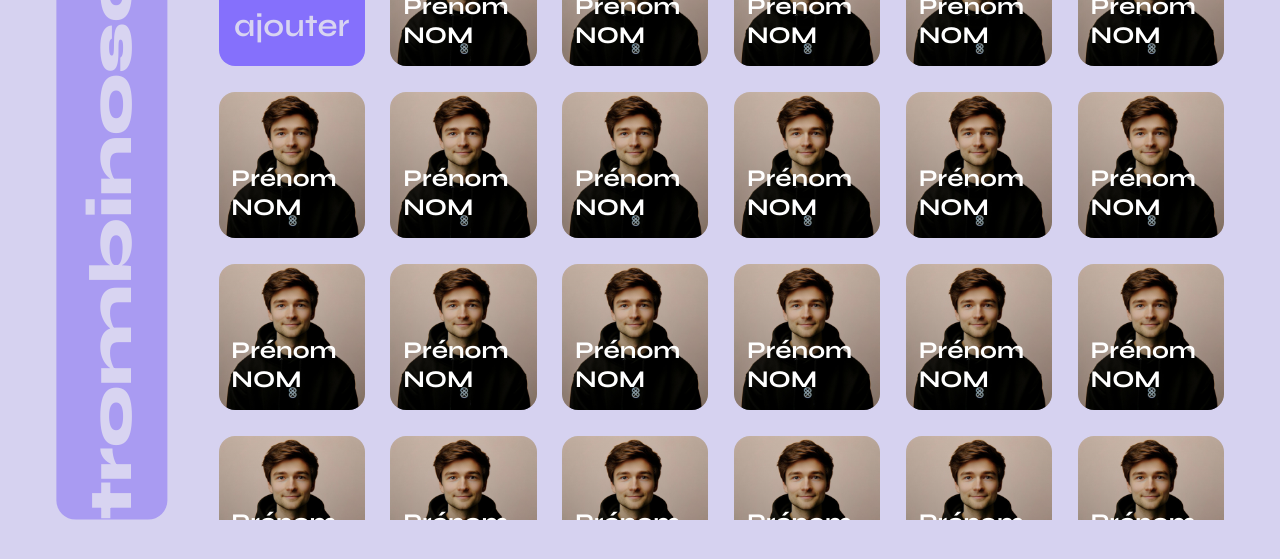
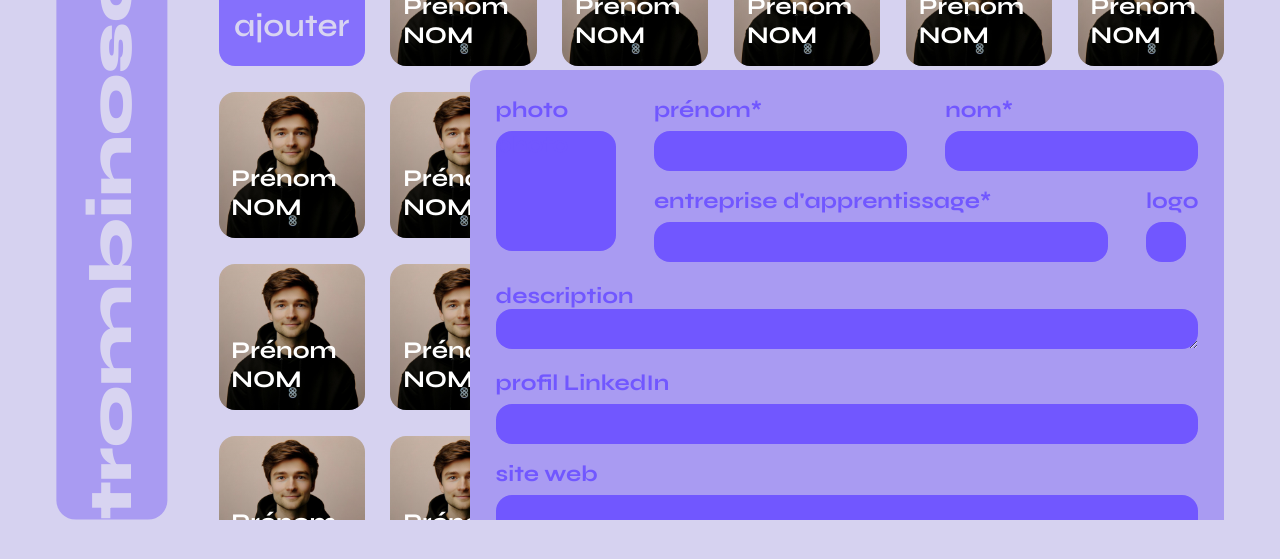
Before and after one commit to TheElysium/IMT-S5-trombinoscope, a React (Vite) app in the folder client/: page / in a window 1280 px wide. Shown: the part 229-788 px from the top of the page. Built offline with nearby package versions, Linux system fonts and the light colour scheme; no server answers.

Commit message:
Je hais les formulaires

```diff
--- a/client/src/App.css
+++ b/client/src/App.css
@@ -278,3 +278,119 @@ html, body {
   font-size: 1.2rem;
   transition: color 0.3s ease-in-out;
 }
+
+#add-student-form {
+  position: absolute;
+  /*center*/
+  top: 25%;
+  left: 25%;
+  border-radius: 1rem;
+  background-color: #A99BF2;
+  padding: 2vw;
+  display: grid;
+  grid-template-columns: auto auto auto;
+  grid-template-rows: auto auto auto auto;
+  gap: 2vh 3vw;
+  grid-auto-flow: row;
+  grid-template-areas:
+    "add-student-profile-picture add-student-mandatory add-student-mandatory"
+    "add-student-description add-student-description add-student-description"
+    "add-student-linkedin add-student-linkedin add-student-linkedin"
+    "add-student-website add-student-website add-student-website";
+}
+
+#add-student-form input[type=text],
+#add-student-form textarea {
+  width: 100%;
+  background-color: #7157FF;
+  border: none;
+  border-radius: 1rem;
+  height: 5vh;
+  color: white;
+  font-size: 1.2rem;
+  padding-left: 1vw;
+  box-sizing: border-box;
+}
+
+#add-student-form input {
+  display: block;
+  margin-top: 1vh;
+}
+
+#add-student-form input:focus, #add-student-form textarea:focus {
+  outline: none;
+}
+
+#add-student-form label, .fake-label {
+  color: #7157FF;
+  font-size: 1.4rem;
+  font-weight: 700;
+}
+
+/*#add-student-form input[type=file] {
+  object-fit: cover;
+  border-radius: 1rem;
+  aspect-ratio: 1/1;
+  background-color: #7157FF;
+}*/
+
+.add-student-profile-picture input[type=file],
+.add-student-company-logo input[type=file] {
+  width: 0.1px;
+  height: 0.1px;
+  opacity: 0;
+  overflow: hidden;
+  position: absolute;
+  z-index: -1;
+}
+
+
+.add-student-profile-picture label {
+  border-radius: 1rem;
+  aspect-ratio: 1/1;
+  background-color: #7157FF;
+  height: 15vh;
+  margin-top: 1vh;
+  cursor: pointer;
+}
+
+.add-student-company-logo label {
+  border-radius: 1rem;
+  aspect-ratio: 1/1;
+  background-color: #7157FF;
+  margin-top: 1vh;
+  height: 5vh;
+  display: inline-block;
+  cursor: pointer;
+}
+
+.add-student-description {
+  grid-area: add-student-description;
+}
+
+.add-student-linkedin {
+  grid-area: add-student-linkedin;
+}
+
+.add-student-website {
+  grid-area: add-student-website;
+}
+
+.add-student-profile-picture {
+  grid-area: add-student-profile-picture;
+  display: flex;
+  flex-direction: column;
+}
+
+
+.add-student-mandatory {
+  grid-area: add-student-mandatory;
+  display: flex;
+  flex-direction: column;
+  row-gap: 2vh;
+}
+
+#add-student-name, #add-student-company {
+  display: flex;
+  column-gap: 3vw;
+}
--- /dev/null
+++ b/client/src/components/AddStudentComponent.tsx
@@ -0,0 +1,48 @@
+export function AddStudentComponent() {
+    return (
+        <form action="" id="add-student-form">
+            <div className="add-student-profile-picture">
+                <div className="fake-label">photo</div>
+                <label htmlFor="photo">photo</label>
+                <input type="file" name="photo" id="photo" alt="profile picture"/>
+            </div>
+
+            <div className="add-student-mandatory">
+                <div id="add-student-name">
+                    <div>
+                        <label htmlFor="firstName">prénom*</label>
+                        <input type="text" name="firstName" id="firstName"/>
+                    </div>
+                    <div>
+                        <label htmlFor="lastName">nom*</label>
+                        <input type="text" name="lastName" id="lastName"/>
+                    </div>
+                </div>
+
+                <div id="add-student-company">
+                    <div style={{flex: 'auto'}}>
+                        <label htmlFor="company">entreprise d'apprentissage*</label>
+                        <input type="text" name="company" id="company"/>
+                    </div>
+                    <div className="add-student-company-logo">
+                        <div className="fake-label">logo</div>
+                        <label htmlFor="company-logo"></label>
+                        <input type="file" name="company-logo" id="company-logo" alt="company logo"/>
+                    </div>
+                </div>
+            </div>
+            <div className="add-student-description">
+                <label htmlFor="description">description</label>
+                <textarea name="description" id="description"></textarea>
+            </div>
+            <div className="add-student-linkedin">
+                <label htmlFor="linkedin">profil LinkedIn</label>
+                <input type="text" name="linkedin" id="linkedin"/>
+            </div>
+            <div className="add-student-website">
+                <label htmlFor="website">site web</label>
+                <input type="text" name="website" id="website"/>
+            </div>
+        </form>
+    )
+}
--- a/client/src/components/TrombinoscopeContainerComponent.tsx
+++ b/client/src/components/TrombinoscopeContainerComponent.tsx
@@ -1,9 +1,11 @@
 import PlusIcon from '../assets/plus.svg';
 import { StudentComponent } from "./StudentComponent";
 import { useEffect, useRef, useState } from "react";
+import {AddStudentComponent} from "./AddStudentComponent";
 
 export function TrombinoscopeContainerComponent() {
     const [scrollPosition, setScrollPosition] = useState(0);
+    const [showAddStudentForm, setShowAddStudentForm] = useState(false);
     const overlay = useRef(null);
     const grid = useRef(null);
 
@@ -26,7 +28,7 @@ export function TrombinoscopeContainerComponent() {
     return (
         <div id="trombinoscope-grid-container" onScroll={updateOverlayPosition} ref={grid}>
             <div id="trombinoscope-grid">
-                <div id="new-student">
+                <div id="new-student" onClick={() => setShowAddStudentForm(true)}>
                     <div id="new-student-content">
                         <img src={PlusIcon} alt="" />
                         ajouter
@@ -35,6 +37,8 @@ export function TrombinoscopeContainerComponent() {
                 {students()}
             </div>
             <div id="trombinoscope-grid-overlay" ref={overlay}></div>
+            {/*{showAddStudentForm && <AddStudentComponent />}*/}
+            <AddStudentComponent/>
         </div>
     );
 }
```
